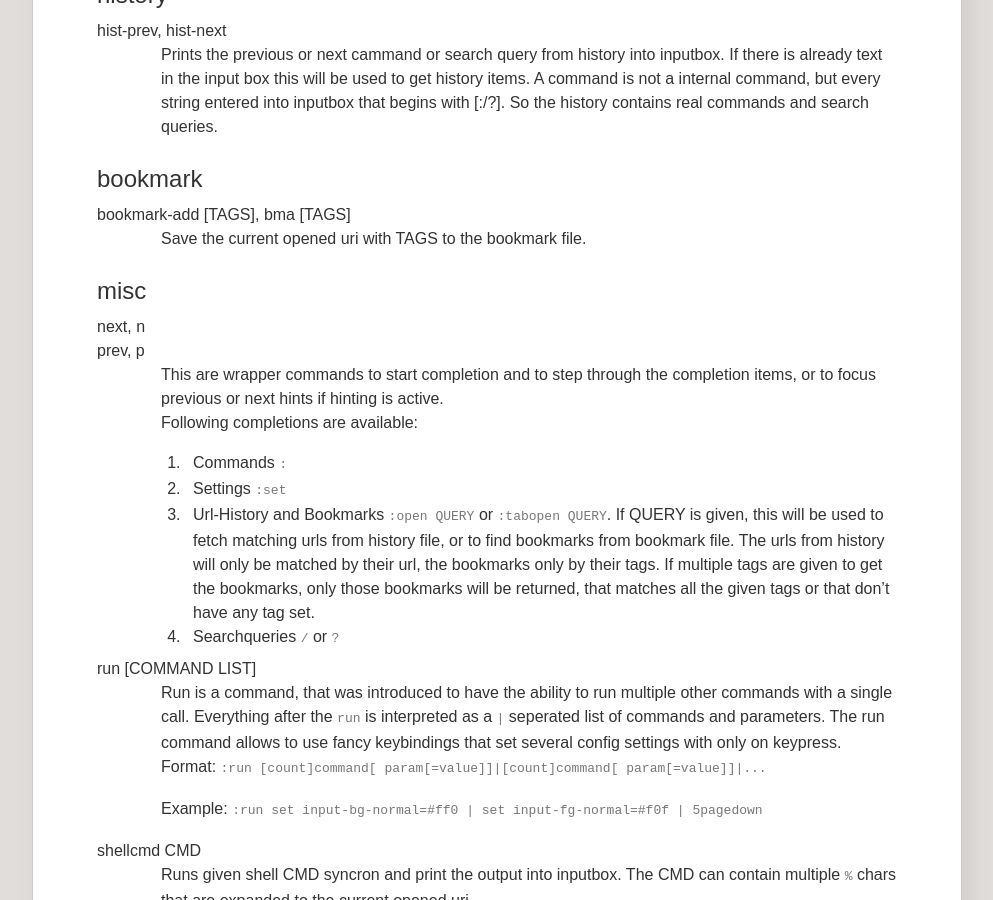
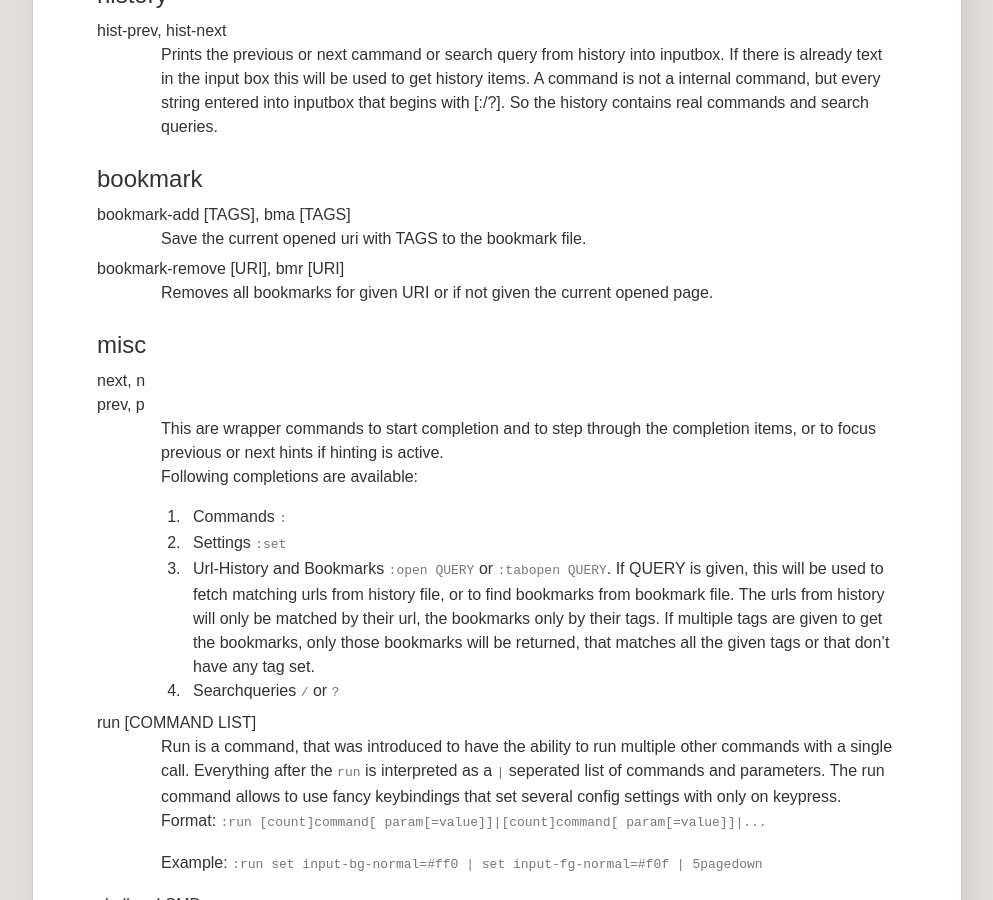
Before and after one commit to fanglingsu/vimb, a Jekyll site: the page built from commands.md, in a window 1280 px wide and 900 px high, scrolled down 4665 px. Shown: the whole window, without its empty margins (143-1136 px from the left). Built offline with Jekyll 4.4.1, drawn with Linux system fonts in a browser that asks for light colours.

Commit message:
Added new command 'bookmark-remove' and 'bmr'.

```diff
--- a/commands.md
+++ b/commands.md
@@ -258,6 +258,9 @@ hist-prev, hist-next
 bookmark-add [TAGS], bma [TAGS]
 : Save the current opened uri with TAGS to the bookmark file.
 
+bookmark-remove [URI], bmr [URI]
+: Removes all bookmarks for given URI or if not given the current opened page.
+
 ## misc
 next, n
 prev, p
```
